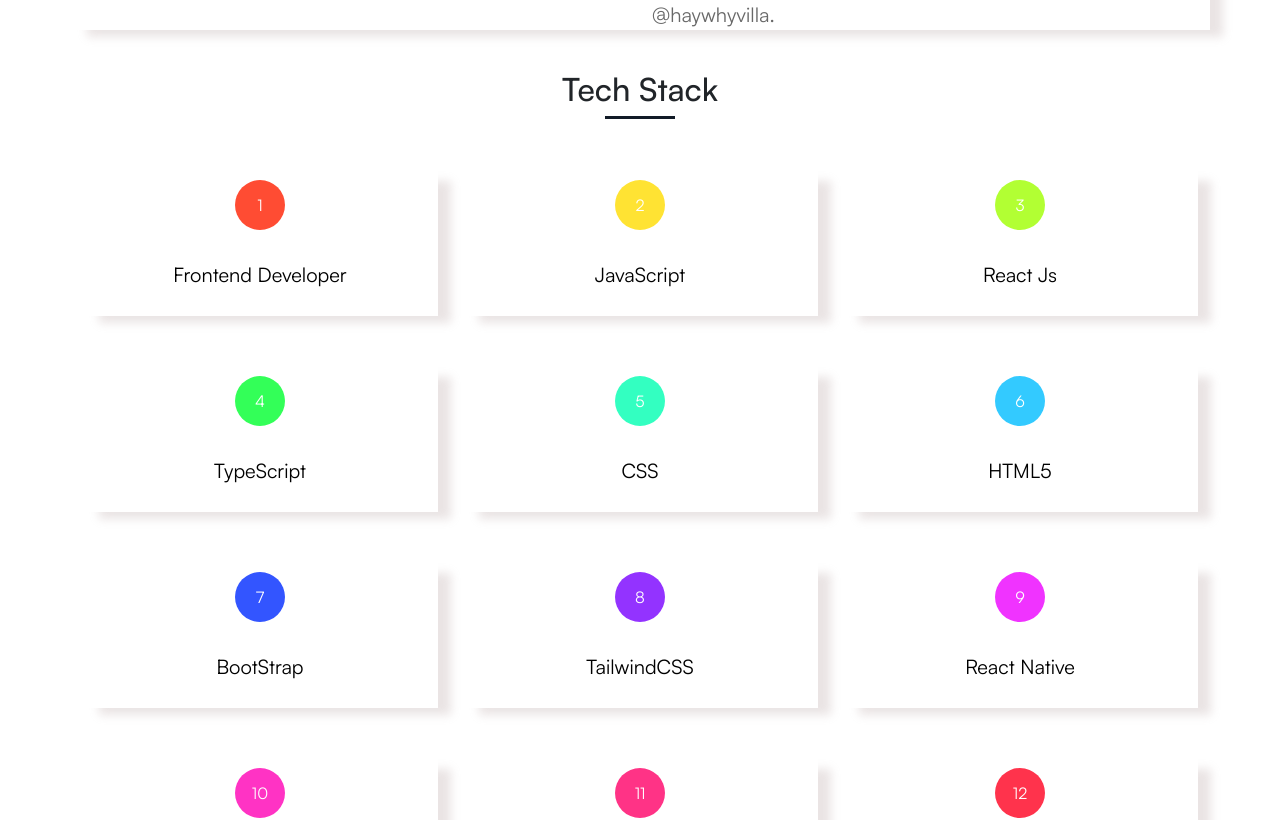
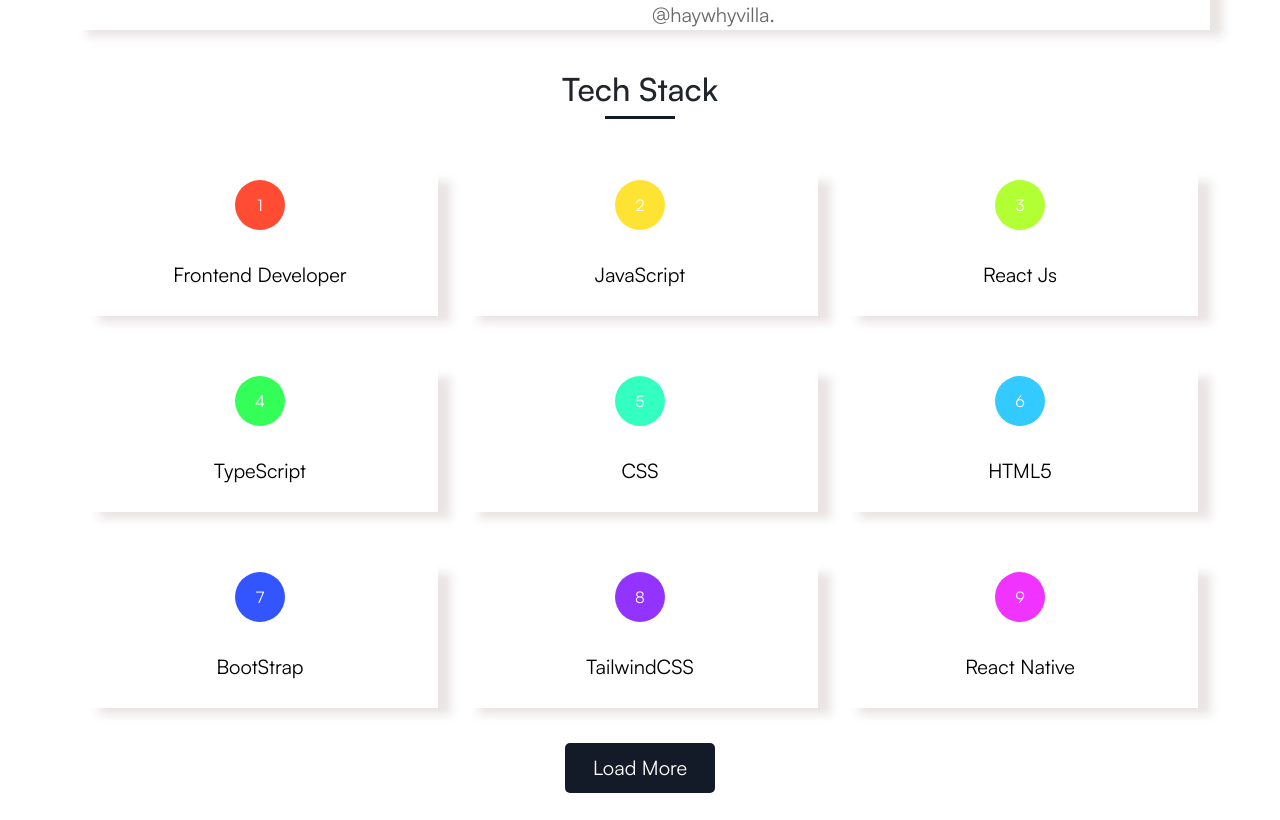
Before and after one commit to haywhyvilla/MyPortfolioWebsiteReactjs, a React (Create React App) app: page / in a window 1280 px wide. Shown: the part 820-1640 px from the top of the page. Built offline with nearby package versions, Linux system fonts and the light colour scheme.

Commit message:
i used number in my useState

```diff
--- a/src/Components/About/About.css
+++ b/src/Components/About/About.css
@@ -12,6 +12,7 @@
   width: 300px;
   border-radius: 190px;
   margin-top: 50px;
+  margin-left: 70px;
   border: 5px solid #121b27;
 }
 
--- a/src/Components/TechStack/TechStack.css
+++ b/src/Components/TechStack/TechStack.css
@@ -45,3 +45,20 @@
   margin: 0 auto;
   line-height: 50px;
 }
+
+.load-more {
+  background-color: #121b27;
+  width: 150px;
+  padding: 10px;
+  color: #ffffff;
+  text-align: center;
+  justify-content: center;
+  cursor: pointer;
+  display: table;
+  margin-left: auto;
+  margin-right: auto;
+  margin-top: 35px;
+  border-radius: 5px;
+  margin-bottom: 40px;
+  font-size: 20px;
+}
--- a/src/Components/TechStack/TechStack.js
+++ b/src/Components/TechStack/TechStack.js
@@ -1,4 +1,4 @@
-import React from "react";
+import React, { useState } from "react";
 import "./TechStack.css";
 
 const TechStack = () => {
@@ -80,6 +80,12 @@
     "#33FF58",
     "#FF33C4",
   ];
+
+  const [showMoreTechStack, setMoreTechStack] = useState(9);
+
+  const loadMore = () => {
+    setMoreTechStack((prev) => prev + 3);
+  };
   return (
     <div className="container techstack-section">
       <div className="section-title">
@@ -88,7 +94,7 @@
       </div>
 
       <div className="row">
-        {data.map((item, index) => (
+        {data.slice(0, showMoreTechStack).map((item, index) => (
           <div className="col-xl-4 col-lg-4 col-md-6 col-sm-12" key={index}>
             <div className="tech-content">
               <span
@@ -102,6 +108,7 @@
           </div>
         ))}
       </div>
+      <span className="load-more">Load More</span>
     </div>
   );
 };
```
